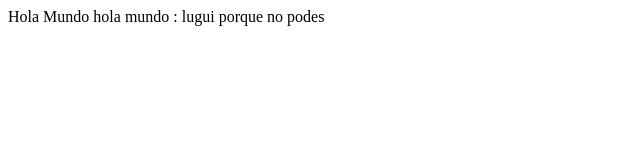
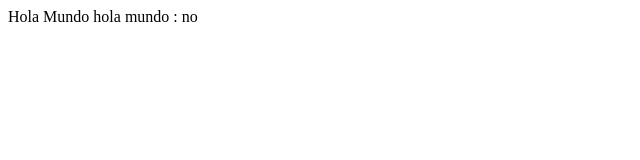
Before and after one commit to ExequielMorales14/primerProyecto, a plain HTML site: page index.html in a window 1280 px wide. Shown: the whole page, without its empty margins (0-640 px from the left). Drawn offline with Linux system fonts and the light colour scheme.

Commit message:
mundo nuevo

```diff
--- a/index.html
+++ b/index.html
@@ -7,6 +7,6 @@
     <title>Proyecto 2023</title>
 </head>
 <body>
-    Hola Mundo hola mundo : lugui porque no podes
+    Hola Mundo hola mundo : no
 </body>
 </html>
```
